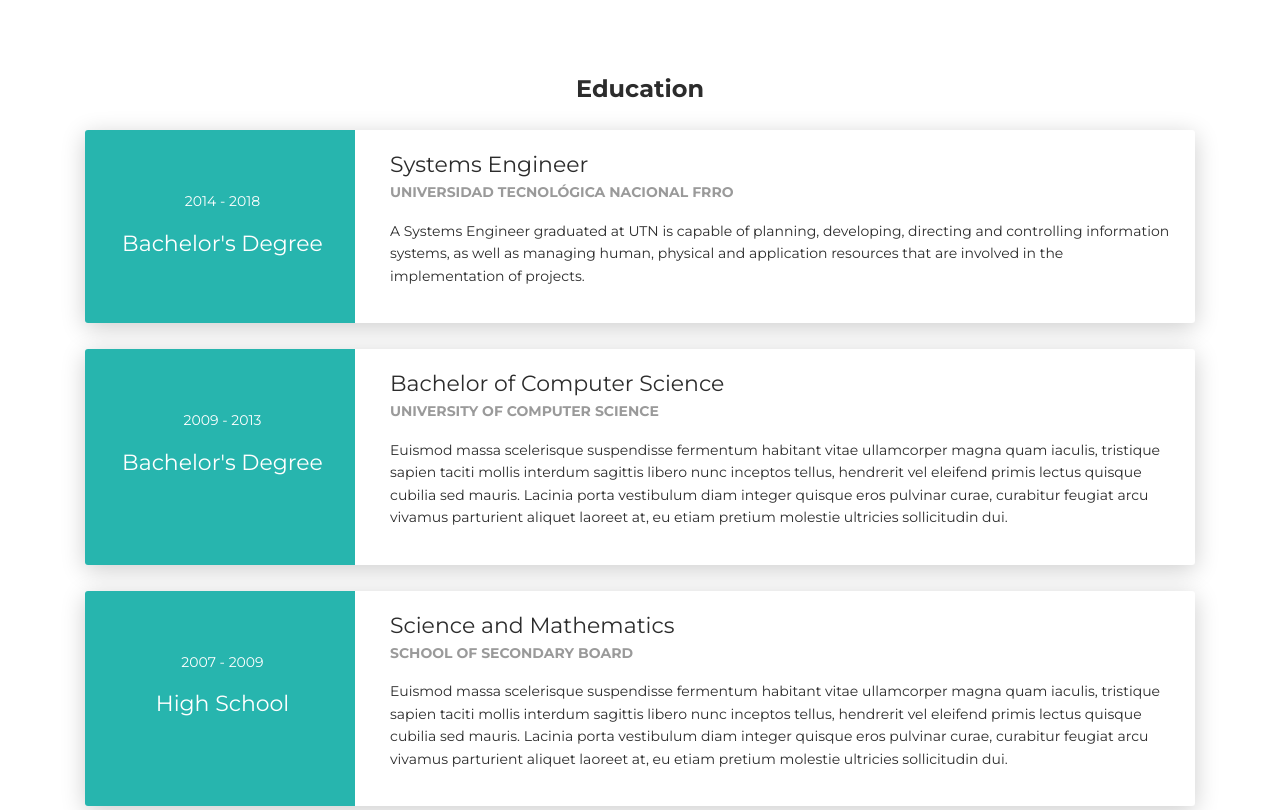
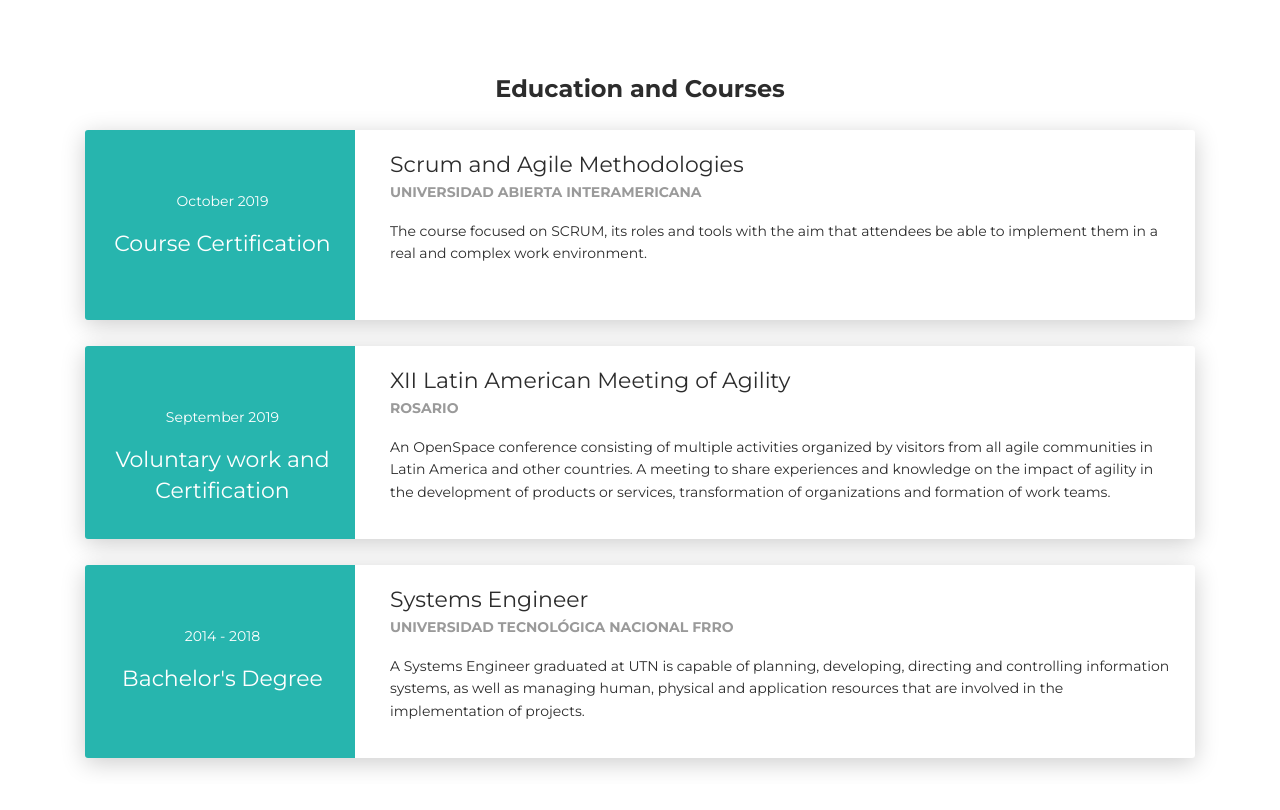
Before and after one commit to micamastro/cv, a plain HTML site: page index.html in a window 1280 px wide. Shown: the part 1740-2550 px from the top of the page. Drawn offline with Linux system fonts and the light colour scheme.

Commit message:
add education content

```diff
--- a/index.html
+++ b/index.html
@@ -386,7 +386,42 @@
             </div>
             <div class="section">
                 <div class="container cc-education">
-                    <div class="h4 text-center mb-4 title">Education</div>
+                    <div class="h4 text-center mb-4 title">Education and Courses</div>
+                    <div class="card">
+                        <div class="row">
+                            <div class="col-md-3 bg-primary" data-aos="fade-right" data-aos-offset="50" data-aos-duration="500">
+                                <div class="card-body cc-education-header">
+                                    <p>October 2019</p>
+                                    <div class="h5">Course Certification</div>
+                                </div>
+                            </div>
+                            <div class="col-md-9" data-aos="fade-left" data-aos-offset="50" data-aos-duration="500">
+                                <div class="card-body">
+                                    <div class="h5">Scrum and Agile Methodologies</div>
+                                    <p class="category">Universidad Abierta Interamericana</p>
+                                    <p>The course focused on SCRUM, its roles and tools with the aim that attendees be able to implement them in a real and complex work environment.</p>
+                                </div>
+                            </div>
+                        </div>
+                    </div>
+                    <div class="card">
+                        <div class="row">
+                            <div class="col-md-3 bg-primary" data-aos="fade-right" data-aos-offset="50" data-aos-duration="500">
+                                <div class="card-body cc-education-header">
+                                    <p>September 2019</p>
+                                    <div class="h5">Voluntary work and Certification</div>
+                                </div>
+                            </div>
+                            <div class="col-md-9" data-aos="fade-left" data-aos-offset="50" data-aos-duration="500">
+                                <div class="card-body">
+                                    <div class="h5">XII Latin American Meeting of Agility</div>
+                                    <p class="category">Rosario</p>
+                                    <p>An OpenSpace conference consisting of multiple activities organized by visitors from all agile communities in Latin America and other countries. A meeting to share experiences and knowledge on the impact of agility
+                                        in the development of products or services, transformation of organizations and formation of work teams.</p>
+                                </div>
+                            </div>
+                        </div>
+                    </div>
                     <div class="card">
                         <div class="row">
                             <div class="col-md-3 bg-primary" data-aos="fade-right" data-aos-offset="50" data-aos-duration="500">
@@ -401,42 +436,6 @@
                                     <p class="category">Universidad Tecnológica Nacional FRRo</p>
                                     <p>A Systems Engineer graduated at UTN is capable of planning, developing, directing and controlling information systems, as well as managing human, physical and application resources that are involved in the implementation
                                         of projects.</p>
-                                </div>
-                            </div>
-                        </div>
-                    </div>
-                    <div class="card">
-                        <div class="row">
-                            <div class="col-md-3 bg-primary" data-aos="fade-right" data-aos-offset="50" data-aos-duration="500">
-                                <div class="card-body cc-education-header">
-                                    <p>2009 - 2013</p>
-                                    <div class="h5">Bachelor's Degree</div>
-                                </div>
-                            </div>
-                            <div class="col-md-9" data-aos="fade-left" data-aos-offset="50" data-aos-duration="500">
-                                <div class="card-body">
-                                    <div class="h5">Bachelor of Computer Science</div>
-                                    <p class="category">University of Computer Science</p>
-                                    <p>Euismod massa scelerisque suspendisse fermentum habitant vitae ullamcorper magna quam iaculis, tristique sapien taciti mollis interdum sagittis libero nunc inceptos tellus, hendrerit vel eleifend primis lectus quisque
-                                        cubilia sed mauris. Lacinia porta vestibulum diam integer quisque eros pulvinar curae, curabitur feugiat arcu vivamus parturient aliquet laoreet at, eu etiam pretium molestie ultricies sollicitudin dui.</p>
-                                </div>
-                            </div>
-                        </div>
-                    </div>
-                    <div class="card">
-                        <div class="row">
-                            <div class="col-md-3 bg-primary" data-aos="fade-right" data-aos-offset="50" data-aos-duration="500">
-                                <div class="card-body cc-education-header">
-                                    <p>2007 - 2009</p>
-                                    <div class="h5">High School</div>
-                                </div>
-                            </div>
-                            <div class="col-md-9" data-aos="fade-left" data-aos-offset="50" data-aos-duration="500">
-                                <div class="card-body">
-                                    <div class="h5">Science and Mathematics</div>
-                                    <p class="category">School of Secondary board</p>
-                                    <p>Euismod massa scelerisque suspendisse fermentum habitant vitae ullamcorper magna quam iaculis, tristique sapien taciti mollis interdum sagittis libero nunc inceptos tellus, hendrerit vel eleifend primis lectus quisque
-                                        cubilia sed mauris. Lacinia porta vestibulum diam integer quisque eros pulvinar curae, curabitur feugiat arcu vivamus parturient aliquet laoreet at, eu etiam pretium molestie ultricies sollicitudin dui.</p>
                                 </div>
                             </div>
                         </div>
```
